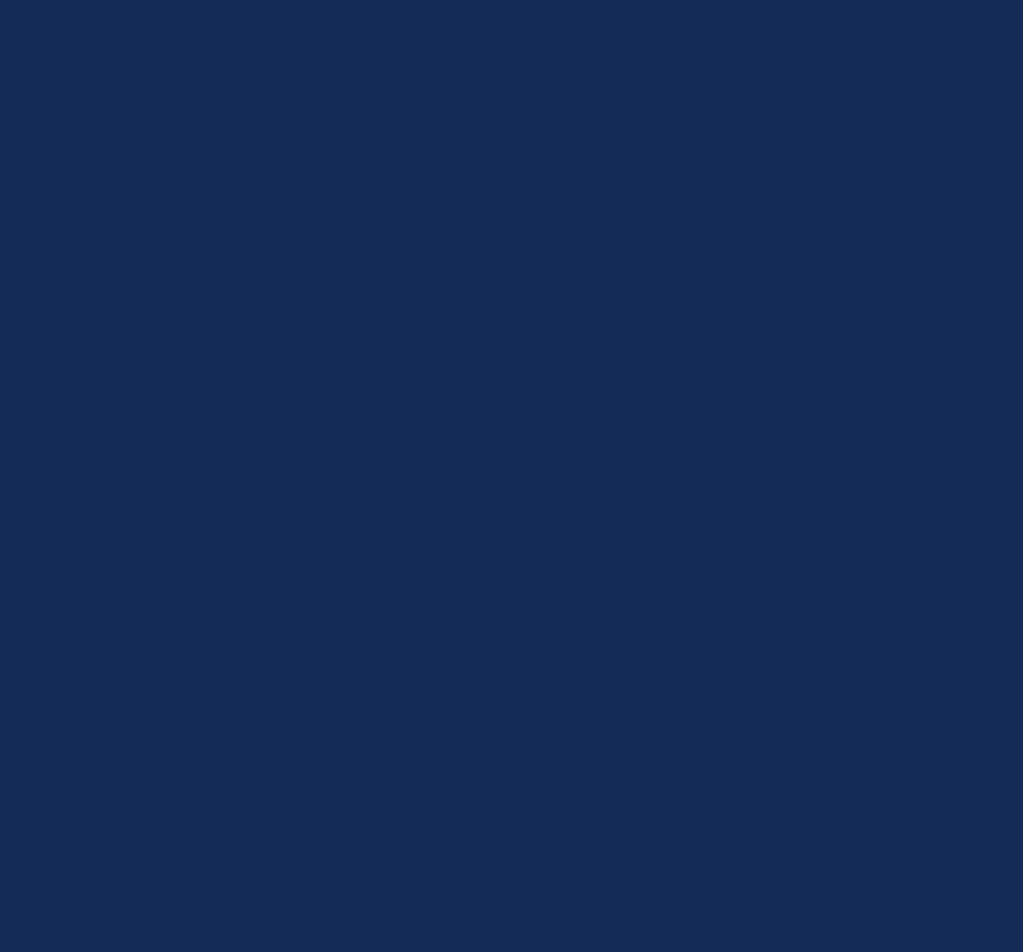
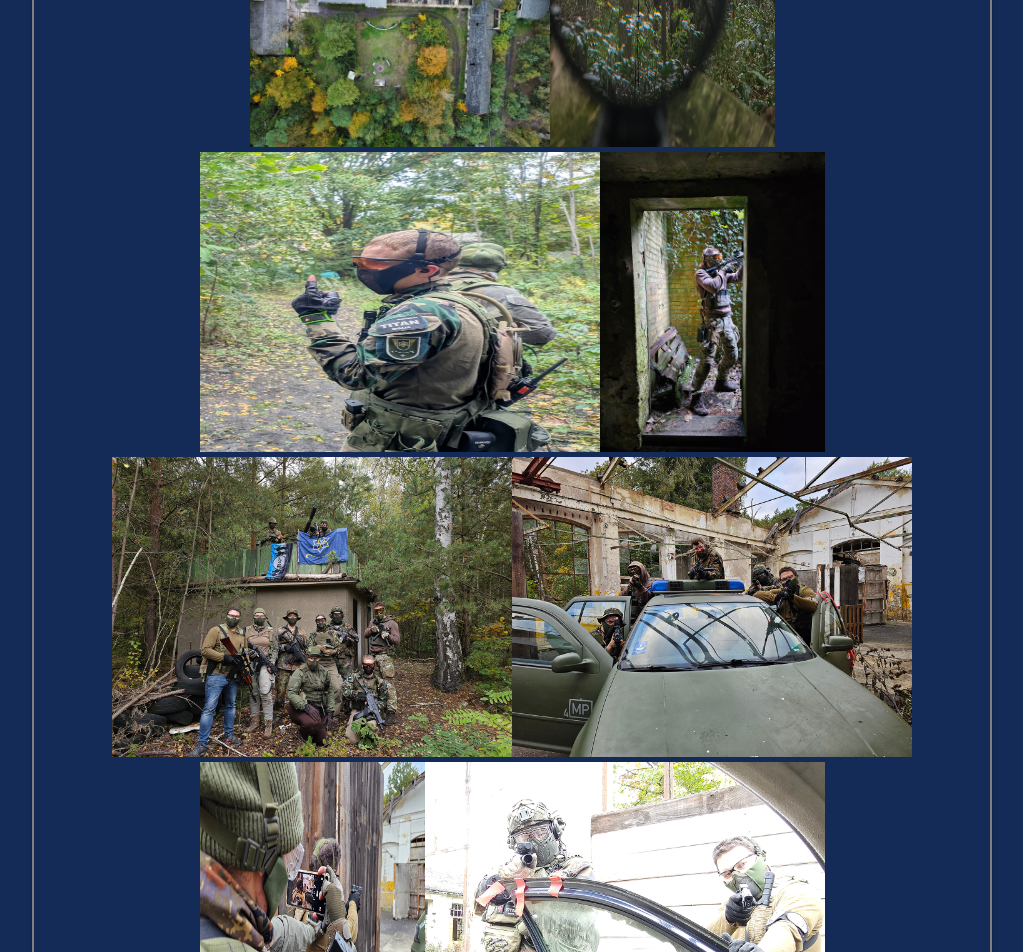
Before and after one commit to freizeit-team-dresden/airsoft, an Angular app: page /#/news in a window 1280 px wide. Before the commit this address led to /#/. Shown: the part 1220-2172 px from the top of the page, without its empty margins (128-1151 px from the left). Before the commit the page ends 800 px from the top, so only its background shows below. Built offline with nearby package versions, Linux system fonts and the light colour scheme.

Commit message:
Nur Bilder

```diff
--- a/src/app/news/news.component.html
+++ b/src/app/news/news.component.html
@@ -13,30 +13,30 @@
     </mat-expansion-panel-header>
 
     <h2><font color=white>11.10.2025</font></h2>
-    <p class="expansionPanelContent">Das bisherige Jahr war leider nicht mit vielen Spieltagen gesegnet. Immer wieder kam etwas dazwischen, sodass wir unsere angestrebte Mindestspieleranzahl nicht erreicht haben.</br>
+    <!-- <p class="expansionPanelContent">Das bisherige Jahr war leider nicht mit vielen Spieltagen gesegnet. Immer wieder kam etwas dazwischen, sodass wir unsere angestrebte Mindestspieleranzahl nicht erreicht haben.</br>
 	Ein Spiel, sollte jedoch noch vor Ende der Saison stattfinden und man einigte sich auf den 11.10.2025.</br>
 	Da unser Stamm-Spielfeld für den Termin bereits gebucht war, sind wir auf das Spielfeld in Plessa ausgewichen und wurden mit einem wirklich schönen Spieltag belohnt.
-    </p>
-	<!-- <a href="assets/photos/251011/251011_1.jpg" target="_blank"><img src="assets/photos/251011/251011_1.jpg" class="photo" style="width: 300px; height: 225px;"/></a> -->
-	<p class="expansionPanelContent">Einige wenige, kannten das Gelände bereits, für viele war das Feld unbekanntes Terrain. Zum Glück gab es vereinzelt Karten, sodass man sich im Voraus grob orientieren und das Spielfeld eingrenzen konnte.</br>
+    </p> -->
+	<a href="assets/photos/251011/251011_1.jpg" target="_blank"><img src="assets/photos/251011/251011_1.jpg" class="photo" style="width: 300px; height: 225px;"/></a>
+	<!-- <p class="expansionPanelContent">Einige wenige, kannten das Gelände bereits, für viele war das Feld unbekanntes Terrain. Zum Glück gab es vereinzelt Karten, sodass man sich im Voraus grob orientieren und das Spielfeld eingrenzen konnte.</br>
 	Nach der obligatorischen Einweisung und dem Kronen der Waffen wurde sich eine Stunde warmgespielt. Die insgesamt 11 Spieler wurden in Zweierteams aufgeteilt und der verbleibende Spieler, bildete mit dem ersten Spieler der zurück zum Spawn kam, ein neues Duo. Gemeinsam konnten die Teams so nach und nach ein Großteil des Geländes erkunden.
-    </p>
-    <!-- <a href="assets/photos/251011/251011_2.jpg" target="_blank"><img src="assets/photos/251011/251011_2.jpg" class="photo" style="width: 225px; height: 300px;"/></a> -->
-	<!-- <a href="assets/photos/251011/251011_3.jpg" target="_blank"><img src="assets/photos/251011/251011_3.jpg" class="photo" style="width: 400px; height: 300px;"/></a> -->
-	<!-- <a href="assets/photos/251011/251011_4.jpg" target="_blank"><img src="assets/photos/251011/251011_4.jpg" class="photo" style="width: 225px; height: 300px;"/></a> -->
-	<p class="expansionPanelContent">Nach dem Ablauf der Stunde, wurde das L-Haus zum Schauplatz für Trouble in Terrorist Town. In mehreren Runden hieß es für die Terroristen geduldig abzuwarten und die unschuldigen Spieler raffiniert auszuschalten. Ein Nekromant erweckt Zombies zum „leben“ und zu allem Überfluss mischte noch ein Schakal mit und verfolgte seine ganz eigenen Ziele.</br>
+    </p> -->
+    <a href="assets/photos/251011/251011_2.jpg" target="_blank"><img src="assets/photos/251011/251011_2.jpg" class="photo" style="width: 225px; height: 300px;"/></a>
+	<a href="assets/photos/251011/251011_3.jpg" target="_blank"><img src="assets/photos/251011/251011_3.jpg" class="photo" style="width: 400px; height: 300px;"/></a>
+	<a href="assets/photos/251011/251011_4.jpg" target="_blank"><img src="assets/photos/251011/251011_4.jpg" class="photo" style="width: 225px; height: 300px;"/></a>
+	<!-- <p class="expansionPanelContent">Nach dem Ablauf der Stunde, wurde das L-Haus zum Schauplatz für Trouble in Terrorist Town. In mehreren Runden hieß es für die Terroristen geduldig abzuwarten und die unschuldigen Spieler raffiniert auszuschalten. Ein Nekromant erweckt Zombies zum „leben“ und zu allem Überfluss mischte noch ein Schakal mit und verfolgte seine ganz eigenen Ziele.</br>
 	Eine schwere Aufgabe also für den Detektiv, die braven Bürger von den Feinden zu unterscheiden. So schwierig, dass er in der zweiten Runde noch in den ersten fünf Minuten als einer der ersten Spieler, das Zeitliche segnete.</br></br>
 	Schnell war die Mittagszeit heran und wir wurden dank eines Mitspielers mit köstlich-würziger Kürbissuppe versorgt. Gestärkt ging es anschließend in den Nachmittag. Um jedoch zu vermeiden, dass es vom Spieltag erneut keine Fotos gibt, hieß es zunächst: Gruppenfoto!
-    </p>
-	<!-- <a href="assets/photos/251011/251011_5.jpg" target="_blank"><img src="assets/photos/251011/251011_5.jpg" class="photo" style="width: 400px; height: 300px;"/></a> -->
-	<p class="expansionPanelContent">Den Abschluss des Tages machten mehrere Spiele Capture the Flag bei dem sich das Team, dessen Flagge erobert wurde, weiter zurückzog, während die Eroberer den Respawn des besiegten Teams übernahmen um von dort erneut die Flagge des gegnerischen Teams zu befreien versuchten.</br></br>
+    </p> -->
+	<a href="assets/photos/251011/251011_5.jpg" target="_blank"><img src="assets/photos/251011/251011_5.jpg" class="photo" style="width: 400px; height: 300px;"/></a>
+	<!-- <p class="expansionPanelContent">Den Abschluss des Tages machten mehrere Spiele Capture the Flag bei dem sich das Team, dessen Flagge erobert wurde, weiter zurückzog, während die Eroberer den Respawn des besiegten Teams übernahmen um von dort erneut die Flagge des gegnerischen Teams zu befreien versuchten.</br></br>
 	Da es im Oktober doch etwas zeitiger dunkel wird, wurde in der letzten halben Stunde weitere Fotos von einzelnen Spielern gemacht, während es andere vorzogen mit Schießübungen ihre Magazine zu leeren und über die Reichweite ihrer Waffen zu fachsimpeln.
-    </p>
-	<!-- <a href="assets/photos/251011/251011_7.jpg" target="_blank"><img src="assets/photos/251011/251011_7.jpg" class="photo" style="width: 400px; height: 300px;"/></a> -->
-	<!-- <a href="assets/photos/251011/251011_6.jpg" target="_blank"><img src="assets/photos/251011/251011_6.jpg" class="photo" style="width: 225px; height: 300px;"/></a> -->
-	<!-- <a href="assets/photos/251011/251011_8.jpg" target="_blank"><img src="assets/photos/251011/251011_8.jpg" class="photo" style="width: 400px; height: 300px;"/></a> -->
-	<p class="expansionPanelContent">Als letzte Handlung des Tages, wurde zusammengepackt und die genutzten Räume entsprechend sauber hinterlassen. Auf dem Parkplatz wurde der Tag gemeinsam ausgewertet. Was bleibt ist die Vorfreude auf den nächsten Spieltag, von denen es hoffentlich nächstes Jahr, wieder deutlich mehr geben wird. Danke Plessa, für einen tollen Oktoberspieltag bei bestem Airsoftwetter.
-    </p>
+    </p> -->
+	<a href="assets/photos/251011/251011_7.jpg" target="_blank"><img src="assets/photos/251011/251011_7.jpg" class="photo" style="width: 400px; height: 300px;"/></a>
+	<a href="assets/photos/251011/251011_6.jpg" target="_blank"><img src="assets/photos/251011/251011_6.jpg" class="photo" style="width: 225px; height: 300px;"/></a>
+	<a href="assets/photos/251011/251011_8.jpg" target="_blank"><img src="assets/photos/251011/251011_8.jpg" class="photo" style="width: 400px; height: 300px;"/></a>
+	<!-- <p class="expansionPanelContent">Als letzte Handlung des Tages, wurde zusammengepackt und die genutzten Räume entsprechend sauber hinterlassen. Auf dem Parkplatz wurde der Tag gemeinsam ausgewertet. Was bleibt ist die Vorfreude auf den nächsten Spieltag, von denen es hoffentlich nächstes Jahr, wieder deutlich mehr geben wird. Danke Plessa, für einen tollen Oktoberspieltag bei bestem Airsoftwetter.
+    </p> -->
     <p class="expansionPanelContent"><br>
     </p>
 
```
